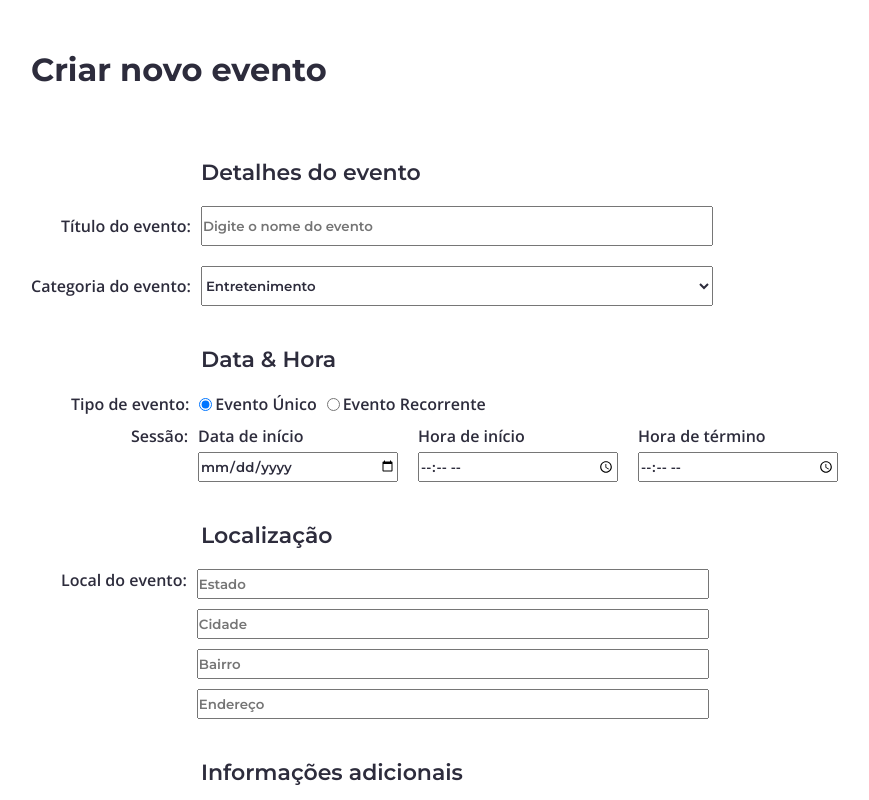
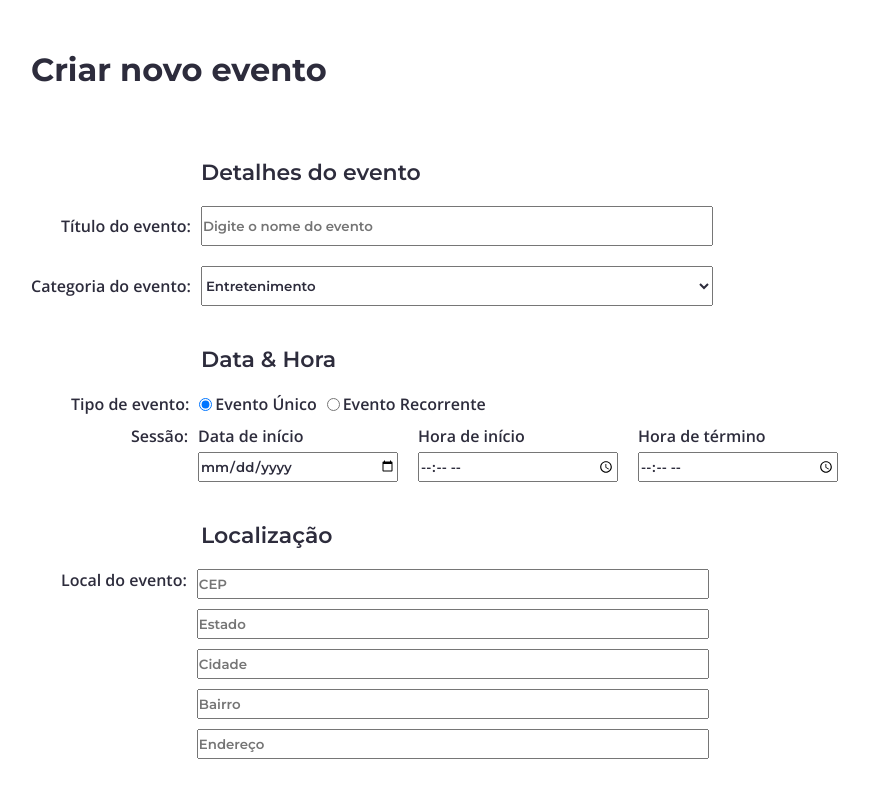
Before and after one commit to yandsilva/fest-central-frontend, a React (Vite) app: page /create-event in a window 1280 px wide. Shown: the top 800 px of the page, without its empty margins (97-966 px from the left). Built offline with nearby package versions, Linux system fonts and the light colour scheme.

Commit message:
implementado o buscaCEP

```diff
--- a/src/components/CreateEvent/CreateEvent.jsx
+++ b/src/components/CreateEvent/CreateEvent.jsx
@@ -1,18 +1,32 @@
 import React, { useState } from "react";
 import { useNavigate } from "react-router-dom";
 import "./CreateEvent.css";
+import { useForm } from "react-hook-form";
 
 export default function CreateEvent() {
   const [eventType, setEventType] = useState("single");
+  const { register, setValue } = useForm();
 
-  const navigate = useNavigate()
+  const navigate = useNavigate();
 
   const onSubmitHandle = (event) => {
-    event.preventDefault()
+    event.preventDefault();
 
-    navigate("/create-event2")
-  }
+    navigate("/create-event2");
+  };
 
+  const checkCEP = (event) => {
+    const cep = event.target.value.replace(/\D/g, "");
+    fetch(`https://viacep.com.br/ws/${cep}/json/`)
+      .then((res) => res.json())
+      .then((data) => {
+        console.log(data);
+        setValue("address", data.logradouro);
+        setValue("neighborhood", data.bairro);
+        setValue("city", data.localidade);
+        setValue("state", data.uf);
+      });
+  };
 
   return (
     <form onSubmit={onSubmitHandle} className="create-event-form">
@@ -85,10 +99,24 @@ export default function CreateEvent() {
         <div className="event-location">
           <label>Local do evento:</label>
           <div className="event-location-input">
-            <input type="text" placeholder="Estado" />
-            <input type="text" placeholder="Cidade" />
-            <input type="text" placeholder="Bairro" />
-            <input type="text" placeholder="Endereço" />
+            <input
+              type="text"
+              {...register("zipcode")}
+              onBlur={checkCEP}
+              placeholder="CEP"
+            />
+            <input type="text" {...register("state")} placeholder="Estado" />
+            <input type="text" {...register("city")} placeholder="Cidade" />
+            <input
+              type="text"
+              {...register("neighborhood")}
+              placeholder="Bairro"
+            />
+            <input
+              type="text"
+              {...register("address")}
+              placeholder="Endereço"
+            />
           </div>
         </div>
       </div>
```
